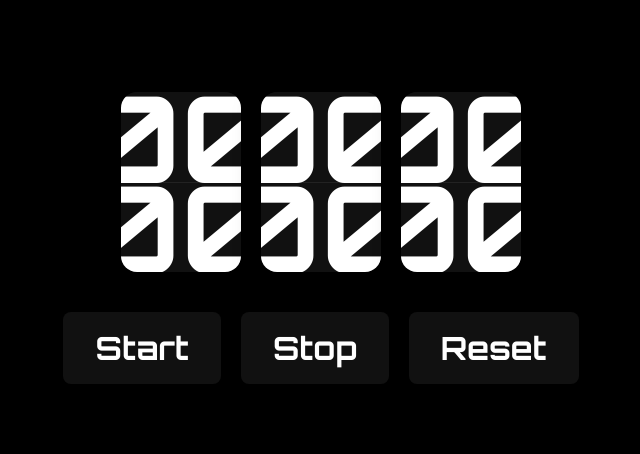
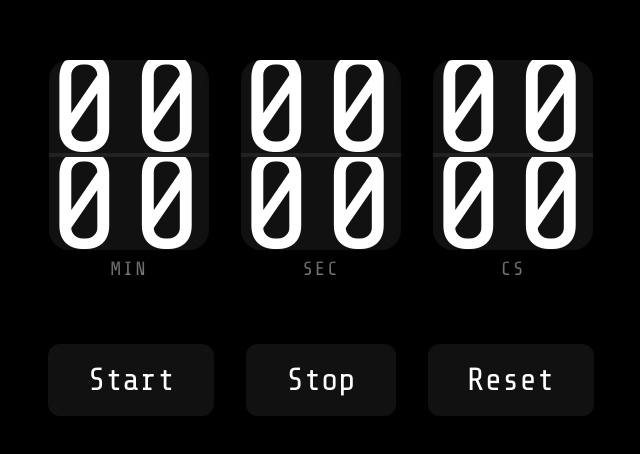
Before and after one commit to gyujans/stopwatch, a plain HTML site: page index.html in a window 1280 px wide. Shown: the part 162-616 px from the top of the page, without its empty margins (319-959 px from the left). Drawn offline with nearby package versions, Linux system fonts and the light colour scheme.

Commit message:
Update index.html

```diff
--- a/index.html
+++ b/index.html
@@ -4,101 +4,149 @@
   <meta charset="UTF-8">
   <meta name="viewport" content="width=device-width, initial-scale=1.0">
   <title>Flip Stopwatch - Fliqlo Style</title>
-  <link href="https://fonts.googleapis.com/css2?family=Orbitron:wght@700&display=swap" rel="stylesheet">
+  <!-- Use a digital font similar to Fliqlo -->
+  <link href="https://fonts.googleapis.com/css2?family=Share+Tech+Mono&display=swap" rel="stylesheet">
   <style>
+    html, body {
+      height: 100%;
+      margin: 0;
+      padding: 0;
+      background: #000;
+      width: 100vw;
+      overflow-x: hidden;
+    }
     body {
-      background: #000;
+      min-height: 100vh;
       display: flex;
       flex-direction: column;
       align-items: center;
       justify-content: center;
-      height: 100vh;
-      margin: 0;
     }
     .flip-clock {
       display: flex;
-      gap: 20px;
-      margin-bottom: 40px;
+      gap: 32px;
+      margin-bottom: 48px;
     }
     .flip-unit {
-      perspective: 400px;
-      width: 120px;
-      height: 180px;
+      width: 160px;
+      height: 220px;
+      perspective: 1000px;
+      display: flex;
+      flex-direction: column;
+      align-items: center;
     }
     .flip-card {
-      position: relative;
       width: 100%;
       height: 100%;
-      font-family: 'Orbitron', monospace;
-      font-size: 120px;
+      position: relative;
+      background: none;
+      border-radius: 20px;
+      box-shadow: 0 8px 32px #000a;
+      overflow: visible;
+      display: flex;
+      flex-direction: column;
+      align-items: center;
+      justify-content: center;
+    }
+    .card-face {
+      width: 100%;
+      height: 50%;
+      background: #111;
       color: #fff;
-      background: #111;
-      border-radius: 16px;
-      box-shadow: 0 4px 24px #000a;
+      font-family: 'Share Tech Mono', monospace;
+      font-size: 140px;
       display: flex;
       align-items: center;
       justify-content: center;
+      position: absolute;
+      left: 0;
       overflow: hidden;
+      backface-visibility: hidden;
+      border-radius: 20px 20px 0 0;
+      border-bottom: 2px solid #222;
+      box-sizing: border-box;
+      letter-spacing: 0.05em;
       user-select: none;
     }
-    .flip-card .top, .flip-card .bottom {
-      position: absolute;
-      left: 0;
-      width: 100%;
-      height: 50%;
-      background: #111;
-      display: flex;
-      align-items: center;
-      justify-content: center;
-      backface-visibility: hidden;
+    .card-face.bottom {
+      top: 50%;
+      border-radius: 0 0 20px 20px;
+      border-top: 2px solid #222;
+      border-bottom: none;
     }
-    .flip-card .top {
+    .card-face.top {
       top: 0;
-      border-top-left-radius: 16px;
-      border-top-right-radius: 16px;
-      border-bottom: 1px solid #222;
+    }
+    .flip-animate-top {
+      animation: flipTop 0.5s forwards;
       z-index: 2;
     }
-    .flip-card .bottom {
-      bottom: 0;
-      border-bottom-left-radius: 16px;
-      border-bottom-right-radius: 16px;
-      border-top: 1px solid #222;
-      z-index: 1;
+    .flip-animate-bottom {
+      animation: flipBottom 0.5s forwards;
+      z-index: 2;
     }
-    .flip-card .flip {
-      animation: flip 0.5s forwards;
+    @keyframes flipTop {
+      0% { transform: rotateX(0deg);}
+      100% { transform: rotateX(-90deg);}
     }
-    @keyframes flip {
-      0% { transform: rotateX(0deg); }
-      100% { transform: rotateX(-90deg); }
+    @keyframes flipBottom {
+      0% { transform: rotateX(90deg);}
+      100% { transform: rotateX(0deg);}
+    }
+    .label {
+      color: #fff8;
+      font-family: 'Share Tech Mono', monospace;
+      font-size: 1.2rem;
+      margin-top: 8px;
+      letter-spacing: 0.1em;
+      text-align: center;
+      user-select: none;
     }
     .controls {
       display: flex;
-      gap: 20px;
+      gap: 32px;
+      margin-top: 16px;
     }
     .controls button {
       background: #111;
       color: #fff;
       border: none;
-      font-family: 'Orbitron', monospace;
+      font-family: 'Share Tech Mono', monospace;
       font-size: 2rem;
-      padding: 16px 32px;
-      border-radius: 8px;
+      padding: 18px 40px;
+      border-radius: 12px;
       cursor: pointer;
       box-shadow: 0 2px 8px #000a;
-      transition: background 0.2s;
+      transition: background 0.2s, color 0.2s;
+      outline: none;
     }
-    .controls button:hover {
-      background: #222;
+    .controls button:hover, .controls button:focus {
+      background: #fff;
+      color: #111;
+    }
+    @media (max-width: 900px) {
+      .flip-unit {
+        width: 90px;
+        height: 120px;
+      }
+      .card-face {
+        font-size: 60px;
+      }
     }
     @media (max-width: 600px) {
+      .flip-clock {
+        gap: 10px;
+      }
       .flip-unit {
         width: 60px;
-        height: 90px;
+        height: 80px;
       }
-      .flip-card {
-        font-size: 60px;
+      .card-face {
+        font-size: 36px;
+      }
+      .controls button {
+        font-size: 1rem;
+        padding: 10px 18px;
       }
     }
   </style>
@@ -107,21 +155,24 @@
   <div class="flip-clock">
     <div class="flip-unit" id="minutes">
       <div class="flip-card">
-        <div class="top">00</div>
-        <div class="bottom">00</div>
+        <div class="card-face top">00</div>
+        <div class="card-face bottom">00</div>
       </div>
+      <div class="label">MIN</div>
     </div>
     <div class="flip-unit" id="seconds">
       <div class="flip-card">
-        <div class="top">00</div>
-        <div class="bottom">00</div>
+        <div class="card-face top">00</div>
+        <div class="card-face bottom">00</div>
       </div>
+      <div class="label">SEC</div>
     </div>
     <div class="flip-unit" id="centiseconds">
       <div class="flip-card">
-        <div class="top">00</div>
-        <div class="bottom">00</div>
+        <div class="card-face top">00</div>
+        <div class="card-face bottom">00</div>
       </div>
+      <div class="label">CS</div>
     </div>
   </div>
   <div class="controls">
@@ -139,15 +190,28 @@
     // Flip animation logic
     function flipTo(flipUnit, newVal) {
       const card = flipUnit.querySelector('.flip-card');
-      const top = card.querySelector('.top');
-      const bottom = card.querySelector('.bottom');
-      if (top.textContent === newVal) return;
+      const top = card.querySelector('.card-face.top');
+      const bottom = card.querySelector('.card-face.bottom');
+      const currentVal = top.textContent;
+
+      if (currentVal === newVal) return;
+
+      // Set up the bottom face for the flip
       bottom.textContent = newVal;
-      top.classList.add('flip');
+
+      // Animate top face flipping up
+      top.classList.add('flip-animate-top');
       top.addEventListener('animationend', function handler() {
         top.textContent = newVal;
-        top.classList.remove('flip');
+        top.classList.remove('flip-animate-top');
         top.removeEventListener('animationend', handler);
+      });
+
+      // Animate bottom face flipping down
+      bottom.classList.add('flip-animate-bottom');
+      bottom.addEventListener('animationend', function handler() {
+        bottom.classList.remove('flip-animate-bottom');
+        bottom.removeEventListener('animationend', handler);
       });
     }
 
```
